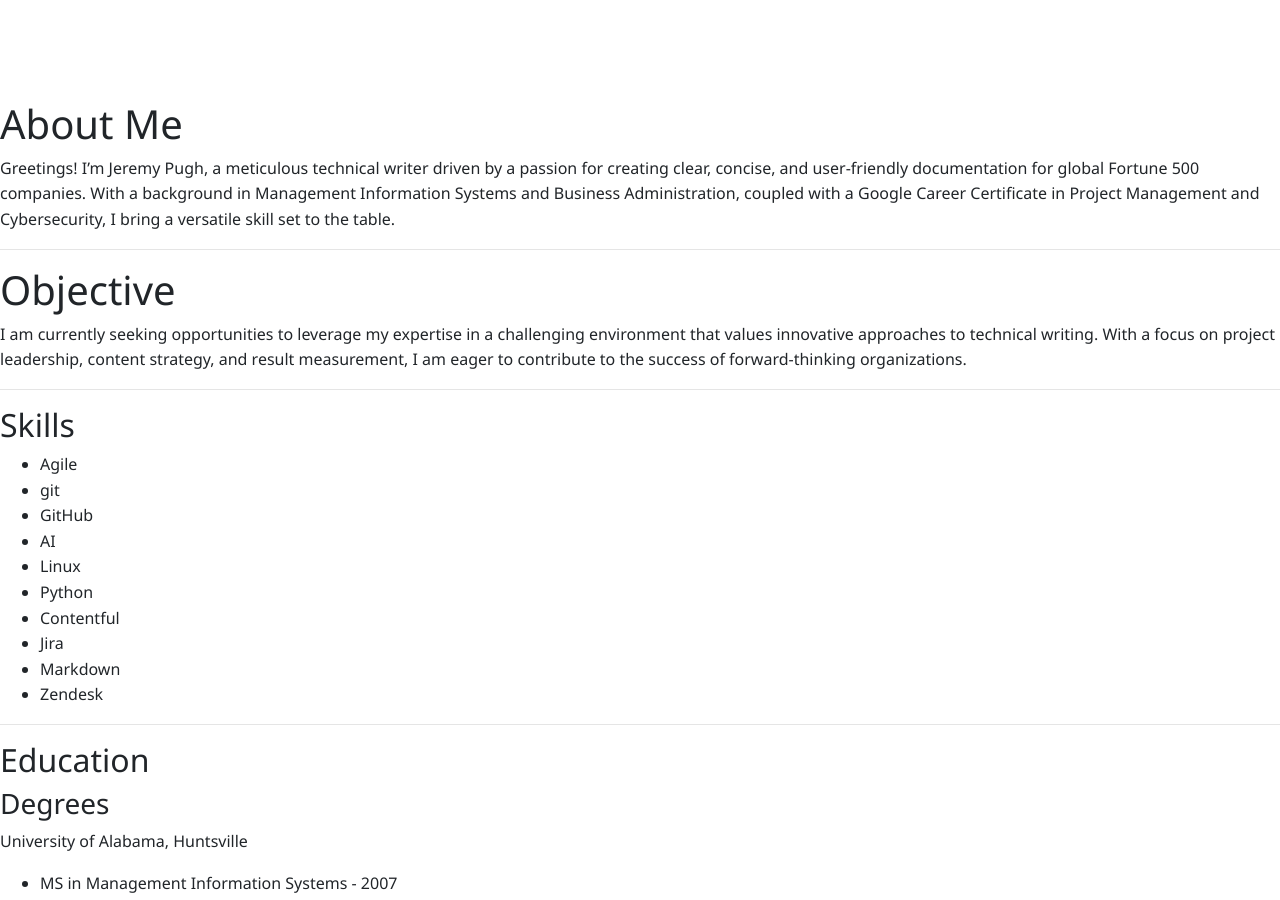
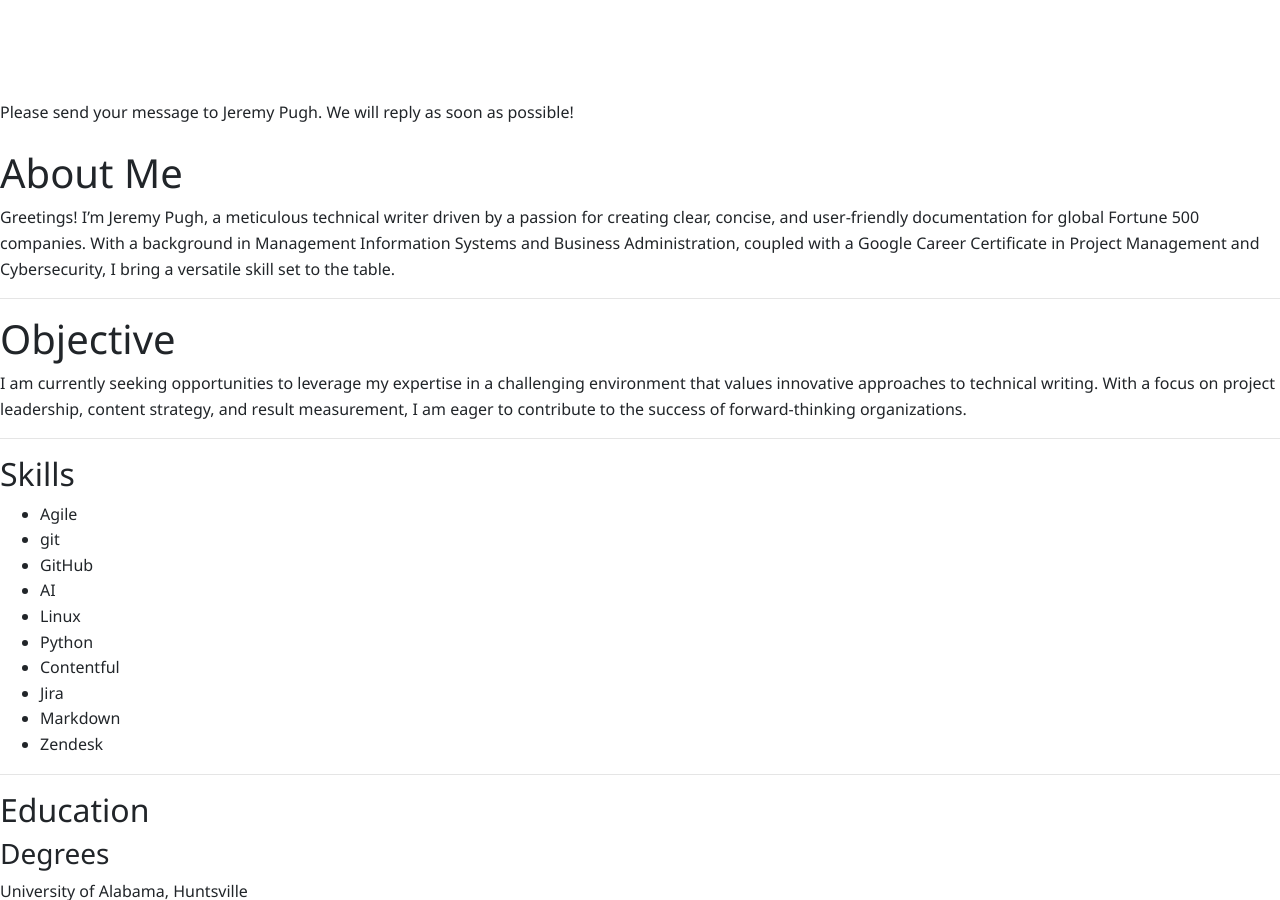
Before and after one commit to stumblefiend/jeremy.pugh, a Jekyll site: the page built from _pages/resume.md, in a window 1280 px wide and 900 px high. Built offline with Jekyll 4.4.1, drawn with Linux system fonts in a browser that asks for light colours; nearby versions of some CDN libraries.

Commit message:
Update resume.md
styling test

```diff
--- a/_pages/resume.md
+++ b/_pages/resume.md
@@ -3,6 +3,8 @@
 layout: default
 permalink: "/resume.html"
 ---
+
+<p class="mb-4">Please send your message to {{site.name}}. We will reply as soon as possible!</p>
 
 # About Me
 
```
